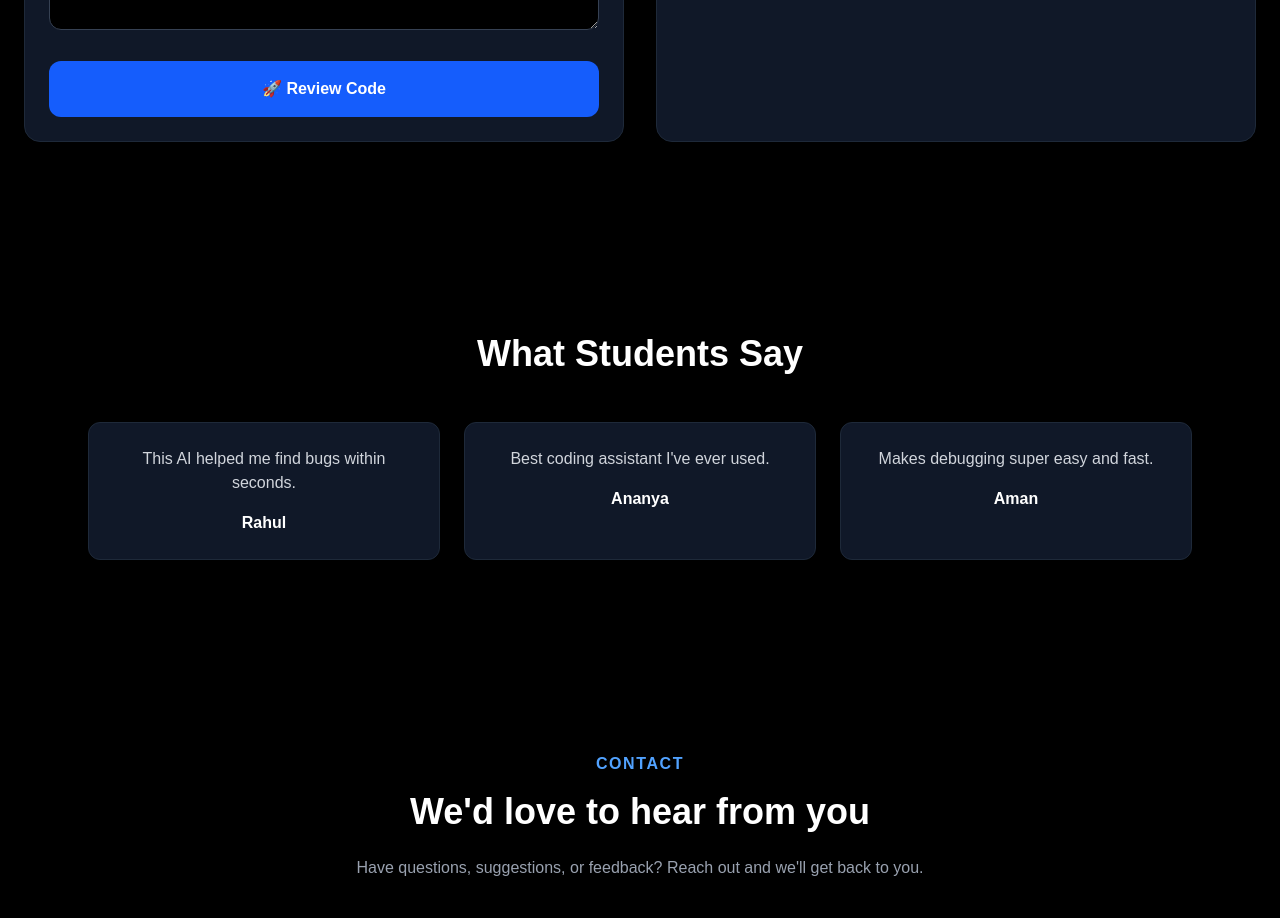
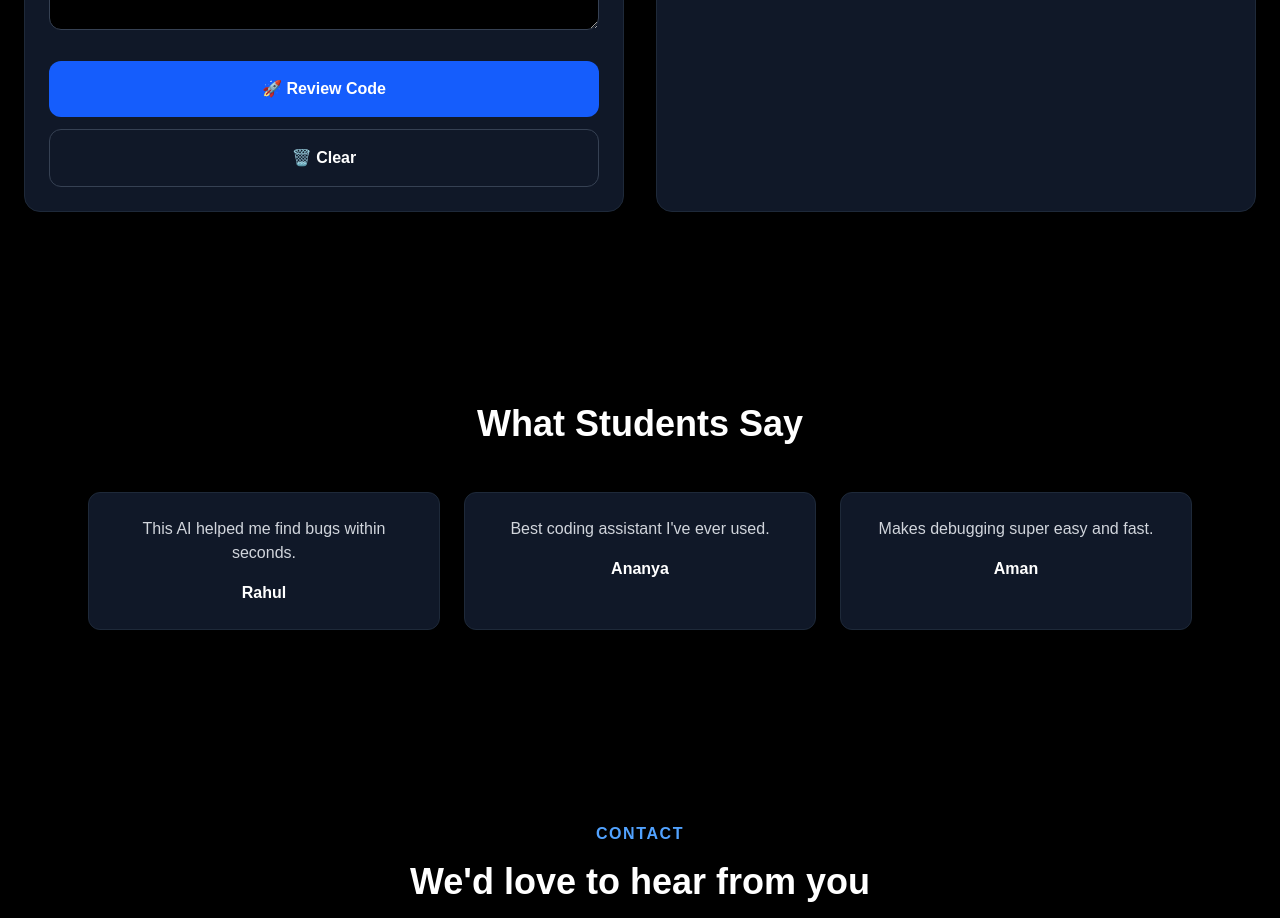
Before and after one commit to Ramit-code001/codementor-ai, a Next.js app: page / in a window 1280 px wide. Shown: the part 2640-3558 px from the top of the page. Built offline with nearby package versions, Linux system fonts and the light colour scheme.

Commit message:
feat: add clear button to code review

```diff
--- a/app/CodeReview.tsx
+++ b/app/CodeReview.tsx
@@ -39,11 +39,15 @@ export default function CodeReview() {
 
       setReview(data.review);
       setLoading(false);
-
     } catch (error) {
       setReview("❌ Failed to connect to AI.");
       setLoading(false);
     }
+  };
+
+  const handleClear = () => {
+    setCode("");
+    setReview("");
   };
 
   return (
@@ -106,6 +110,13 @@ export default function CodeReview() {
               {loading ? "⏳ Reviewing..." : "🚀 Review Code"}
             </button>
 
+            <button
+              onClick={handleClear}
+              className="mt-3 w-full rounded-xl border border-gray-700 py-4 font-semibold hover:bg-gray-800 transition"
+            >
+              🗑️ Clear
+            </button>
+
           </div>
 
           {/* Right Panel */}
```
